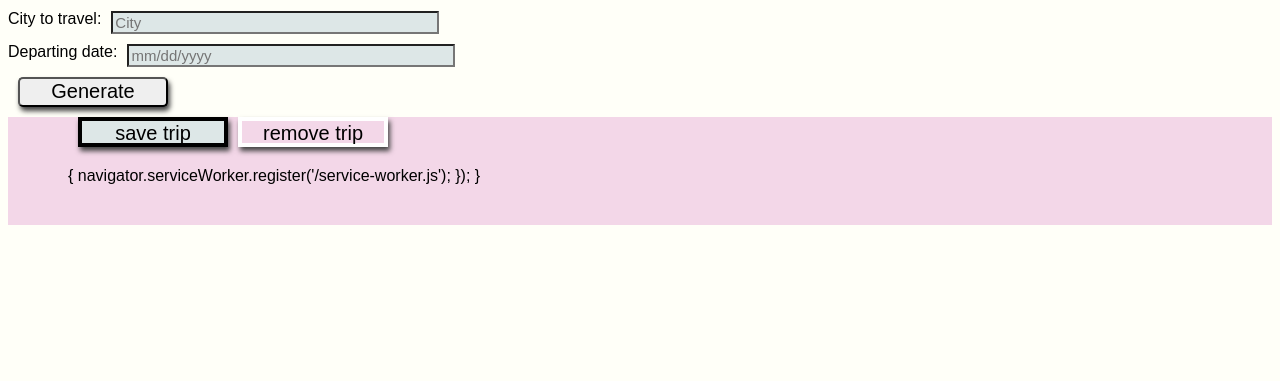
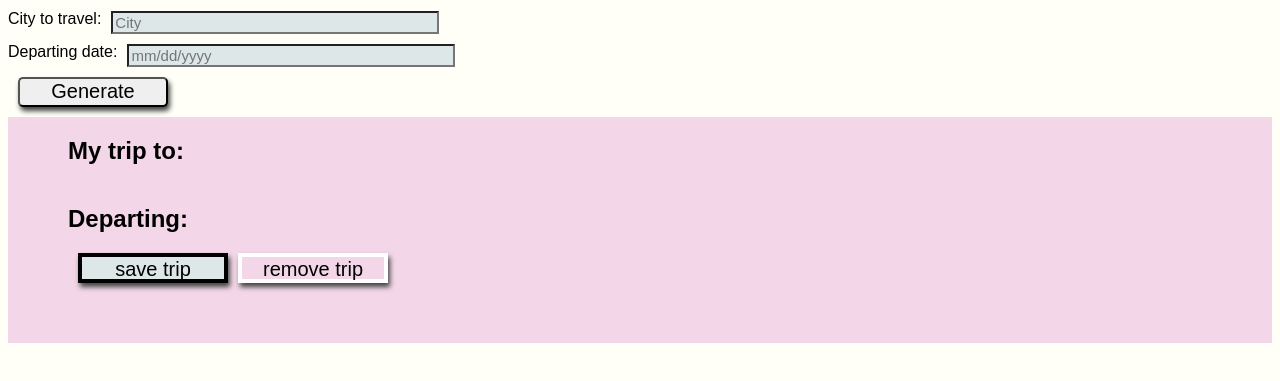
Before and after one commit to hoonhur/Travel-App, a website built with webpack: page src/client/views/index.html in a window 1280 px wide. Shown: the part 87-468 px from the top of the page. Built offline with nearby package versions, Linux system fonts and the light colour scheme.

Commit message:
Add starting text in result div
Add texts and correct typo/syntax error

```diff
--- a/src/client/views/index.html
+++ b/src/client/views/index.html
@@ -27,15 +27,15 @@
         <div id = "picture">
         </div>
         <div id ="result">
-          <div class="resultLine" id = "destination"></div>
-          <div class="resultLine" id = "departingDate"></div>
+          <div class="resultLine" id = "destination"><h2>My trip to:</h2></div>
+          <div class="resultLine" id = "departingDate"><h2>Departing: </h2></div>
           <div class = "buttons">
             <button id="saveTrip" type = "submit"> save trip </button>
             <button id="removeTrip" type = "submit"> remove trip </button>
           </div>
           <div class="resultLine" id = "toDate"></div>
           <div class="resultLine" id = "weather"></div>
-          <div id = 'description></div>
+          <div class="resultLine" id = "description"></div>
         </div>
       </div>
     </div>
```
